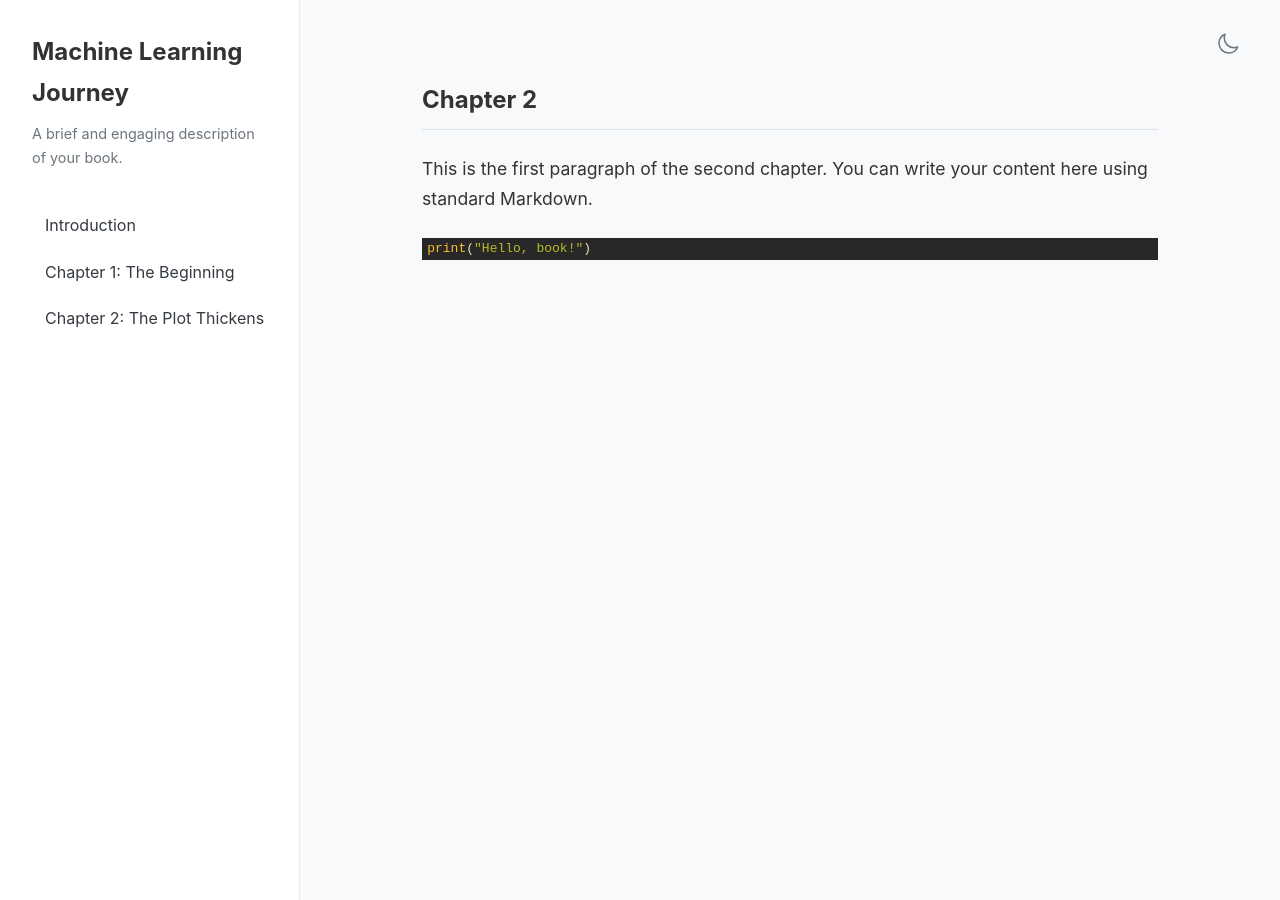
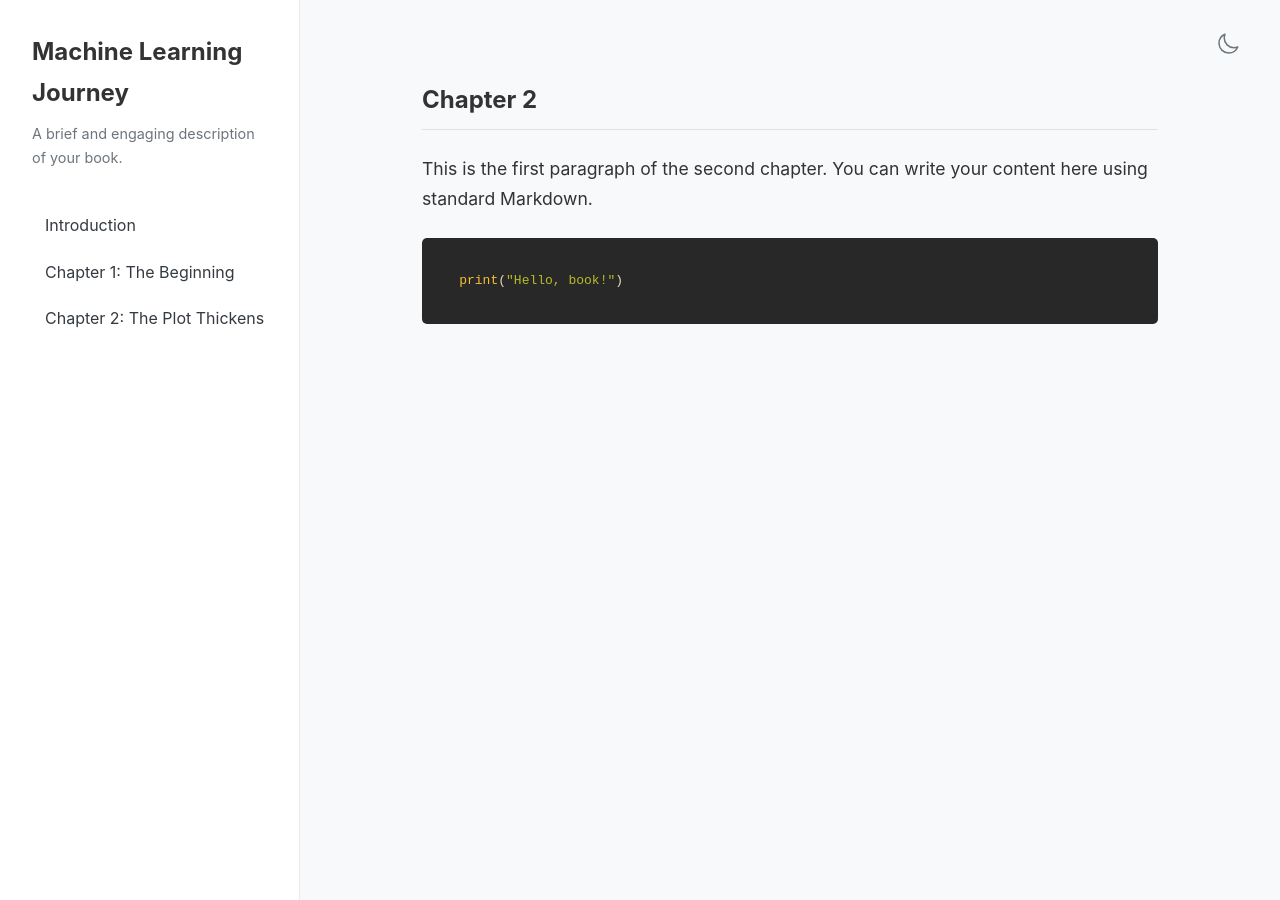
Before and after one commit to achudnova/book, a Jekyll site: the page built from _chapters/chapter2.md, in a window 1280 px wide. Built offline with Jekyll 4.4.1, drawn with Linux system fonts in a browser that asks for light colours.

Commit message:
fix styling code blocks

```diff
--- a/assets/css/gruvbox.css
+++ b/assets/css/gruvbox.css
@@ -2,6 +2,9 @@
 .highlight {
   background-color: #282828;
   color: #ebdbb2;
+  padding: 1rem;
+  border-radius: 5px;
+  overflow-x: auto;
 }
 .highlight .c { color: #928374; font-style: italic } /* Comment */
 .highlight .err { color: #fb4934 } /* Error */
```
